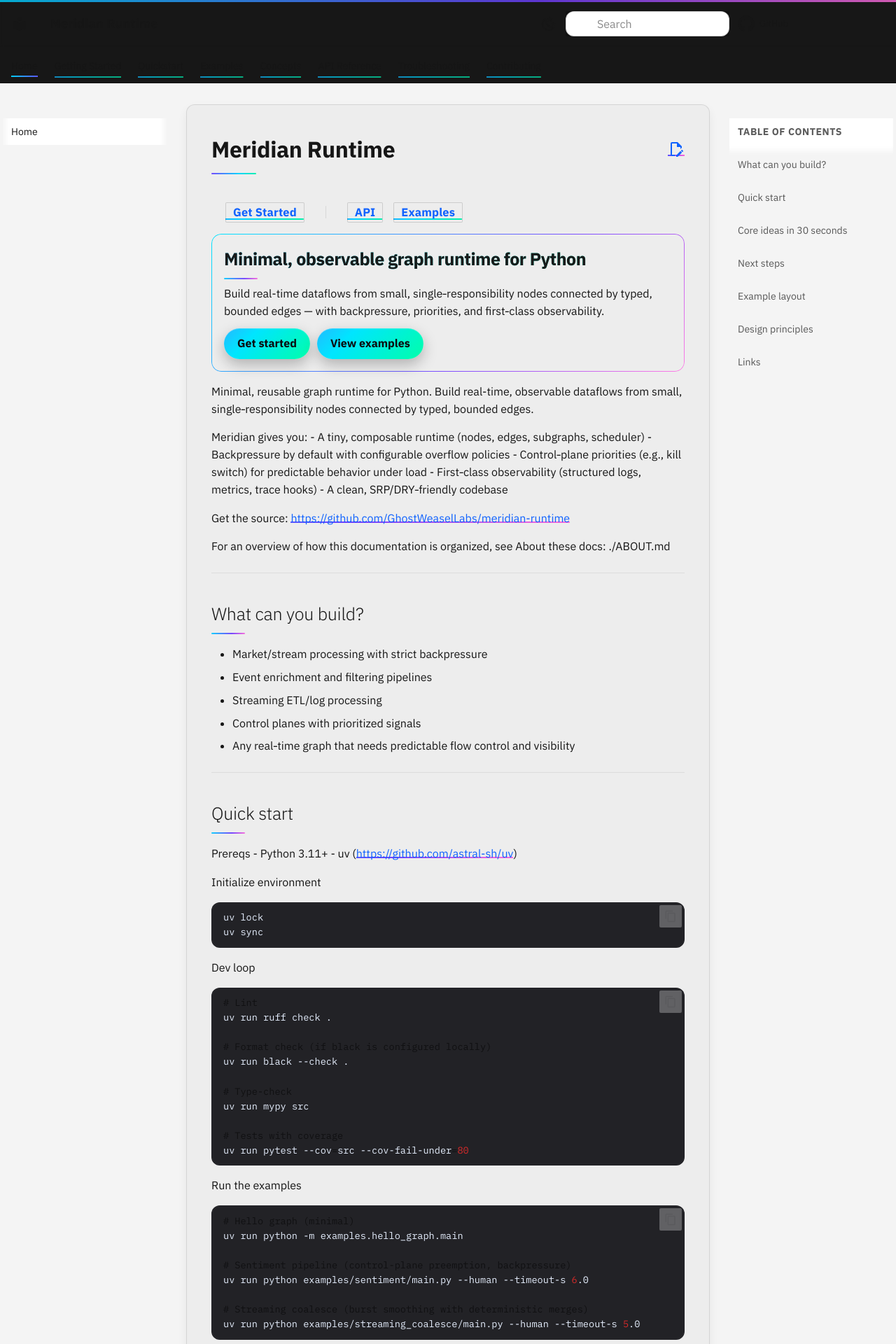
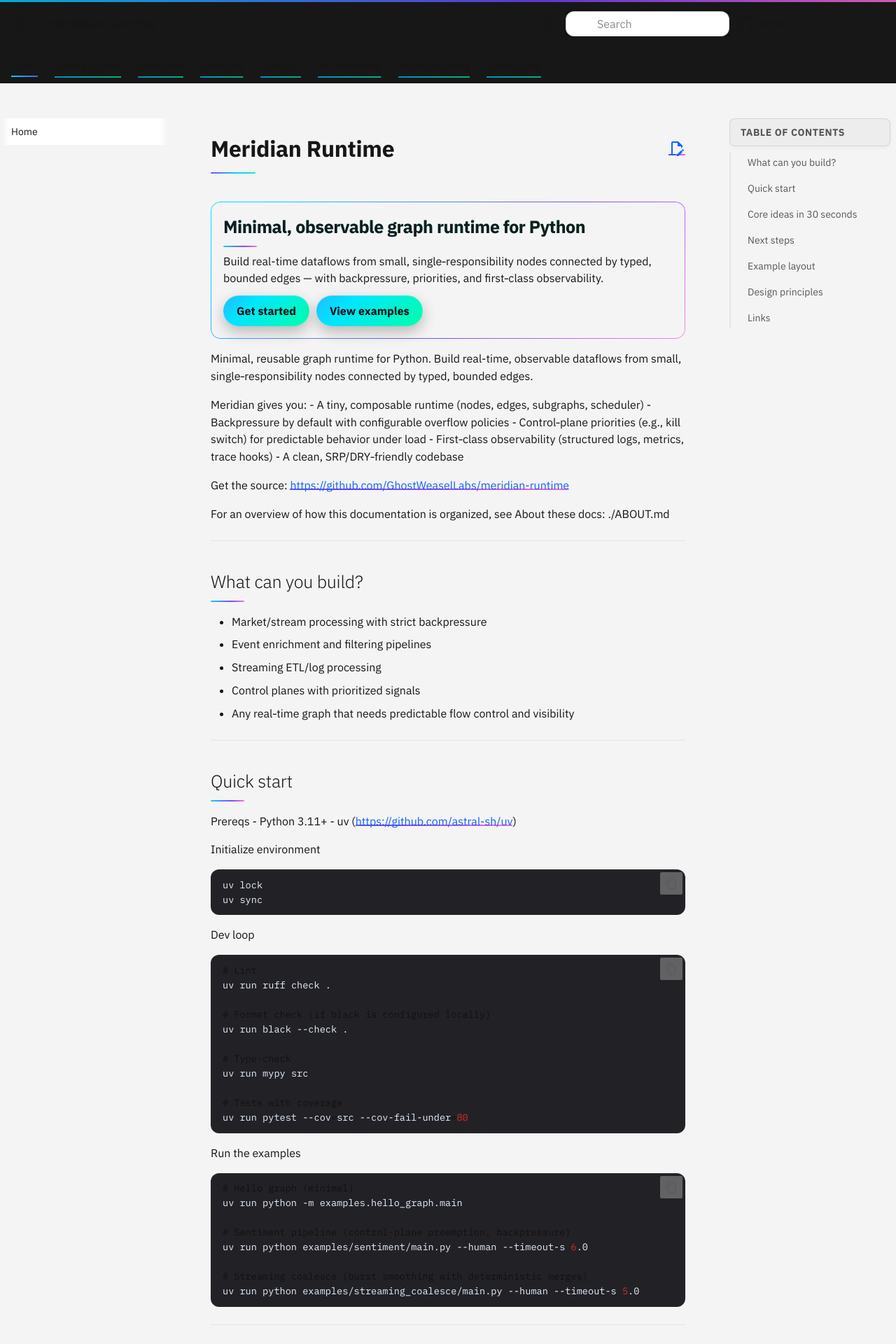
Before and after one commit to GhostWeaselLabs/arachne, an MkDocs documentation site: the page built from docs/index.md, in a window 1280 px wide. Shown: the top 1920 px of the page at 70% size. Built offline with MkDocs 1.6.1 and Material for MkDocs 9.7.7, drawn with Linux system fonts in a browser that asks for light colours; comment, search, counter and statistics services are not loaded.

Commit message:
docs(ui): remove pills from hero; integrate article/TOC styles to avoid floating boxes; lighter, inline breadcrumb

```diff
--- a/docs/index.md
+++ b/docs/index.md
@@ -2,12 +2,7 @@
 
 # Meridian Runtime
 
-<div class="mr-header-left">
-  <a class="mr-quicklink mr-quicklink--sm" href="./getting-started/">Get Started</a>
-  <span class="mr-header-left__divider"></span>
-  <a class="mr-quicklink mr-quicklink--sm" href="./api/">API</a>
-  <a class="mr-quicklink mr-quicklink--sm" href="./examples/">Examples</a>
-</div>
+
 
 <div class="mr-hero mr-gradient-border" style="margin-top: 16px; margin-bottom: 16px; padding: 18px 18px;">
   <div class="mr-hero__content">
--- a/docs/styles/overrides.css
+++ b/docs/styles/overrides.css
@@ -247,24 +247,81 @@
     letter-spacing: 0.04em;
 }
 
-/* 5) Content area panels – subtle translucency and borders */
+/* 5) Content area panels – integrate with background to avoid floating-card look */
 .md-content {
     background: transparent;
     color: var(--mr-text);
 }
 
+/* Reduce chrome on the primary article wrapper */
 .md-content__inner {
-    background: var(
-        --mr-bg-elev
-    ); /* IBM gray20/gray80 panel depending on scheme */
-    border: 1px solid var(--mr-border);
-    border-radius: 12px; /* softer corners */
+    background: transparent; /* blend with page */
+    border: none;
+    border-radius: 10px;
     padding: calc(var(--mr-space-7) - 0.25rem) calc(var(--mr-space-7) - 0.25rem);
-    box-shadow: 0 6px 14px rgba(0, 0, 0, 0.06); /* lighter shadow for light mode */
+    box-shadow: none; /* remove heavy card feel */
     transition:
         background-color 240ms ease,
         border-color 160ms ease,
         box-shadow 240ms ease;
+}
+
+/* Breadcrumb container: subtle inline chip without heavy box shadow */
+.md-content__inner .md-typeset .md-breadcrumbs,
+.md-typeset .md-breadcrumbs {
+    background: var(--mr-bg-elev);
+    border: 1px solid var(--mr-border);
+    border-radius: 10px;
+    padding: 0.4rem 0.6rem;
+    box-shadow: 0 2px 6px rgba(0, 0, 0, 0.04);
+}
+
+/* Breadcrumb items spacing and color */
+.md-typeset .md-breadcrumbs__item {
+    color: var(--mr-text-muted);
+}
+.md-typeset .md-breadcrumbs__item:hover {
+    color: var(--mr-text);
+}
+
+/* Table of contents panel: align with page without looking detached */
+.md-sidebar .md-nav--secondary {
+    background: transparent;
+    border: none;
+    box-shadow: none;
+}
+
+/* TOC title as a simple label bar */
+.md-sidebar .md-nav--secondary .md-nav__title {
+    background: var(--mr-bg-elev);
+    border: 1px solid var(--mr-border);
+    border-radius: 8px;
+    padding: 0.5rem 0.75rem;
+    box-shadow: 0 2px 6px rgba(0, 0, 0, 0.04);
+}
+
+/* TOC list items with subtle separators only */
+.md-sidebar .md-nav--secondary .md-nav__list {
+    background: transparent;
+    border-left: 2px solid rgba(0, 0, 0, 0.06);
+}
+[data-md-color-scheme="slate"] .md-sidebar .md-nav--secondary .md-nav__list {
+    border-left: 2px solid rgba(255, 255, 255, 0.08);
+}
+
+.md-sidebar .md-nav--secondary .md-nav__link {
+    padding: 0.25rem 0.25rem 0.25rem 0.6rem;
+    border-radius: 6px;
+}
+.md-sidebar .md-nav--secondary .md-nav__link:hover,
+.md-sidebar .md-nav--secondary .md-nav__item--active > .md-nav__link {
+    background: var(--mr-bg-elev);
+    color: var(--mr-text);
+}
+
+/* Remove heavy frame around the main article card on landing */
+.md-main__inner {
+    box-shadow: none;
 }
 
 /* Slightly wider readable width without going full-bleed */
```
